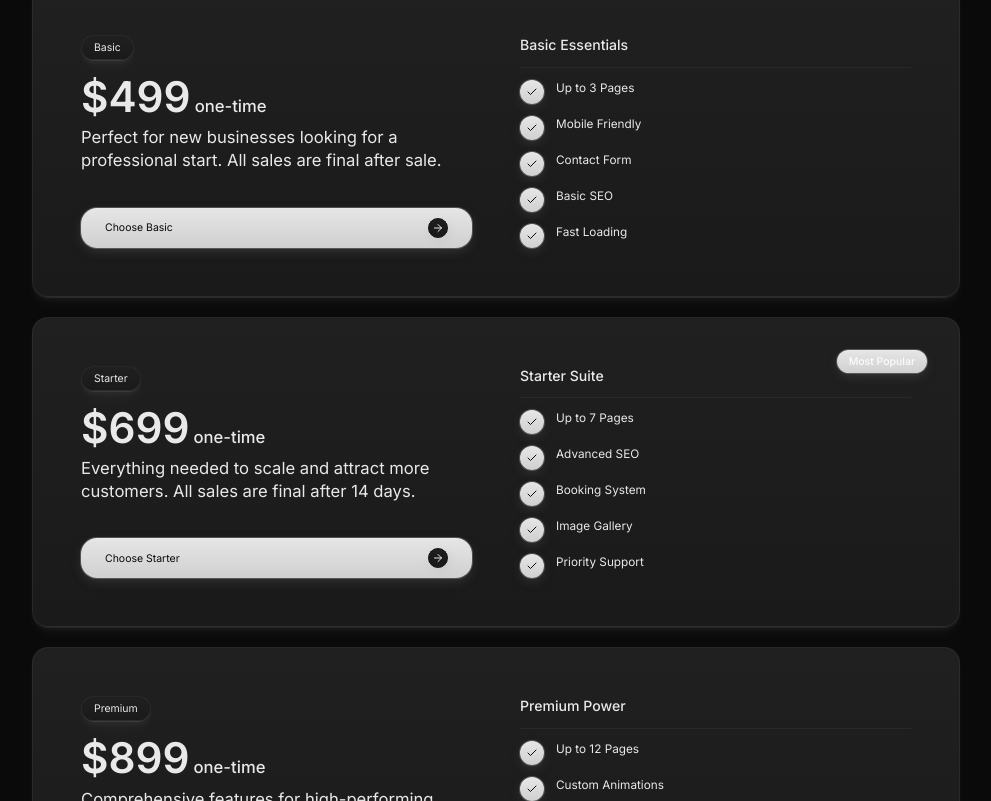
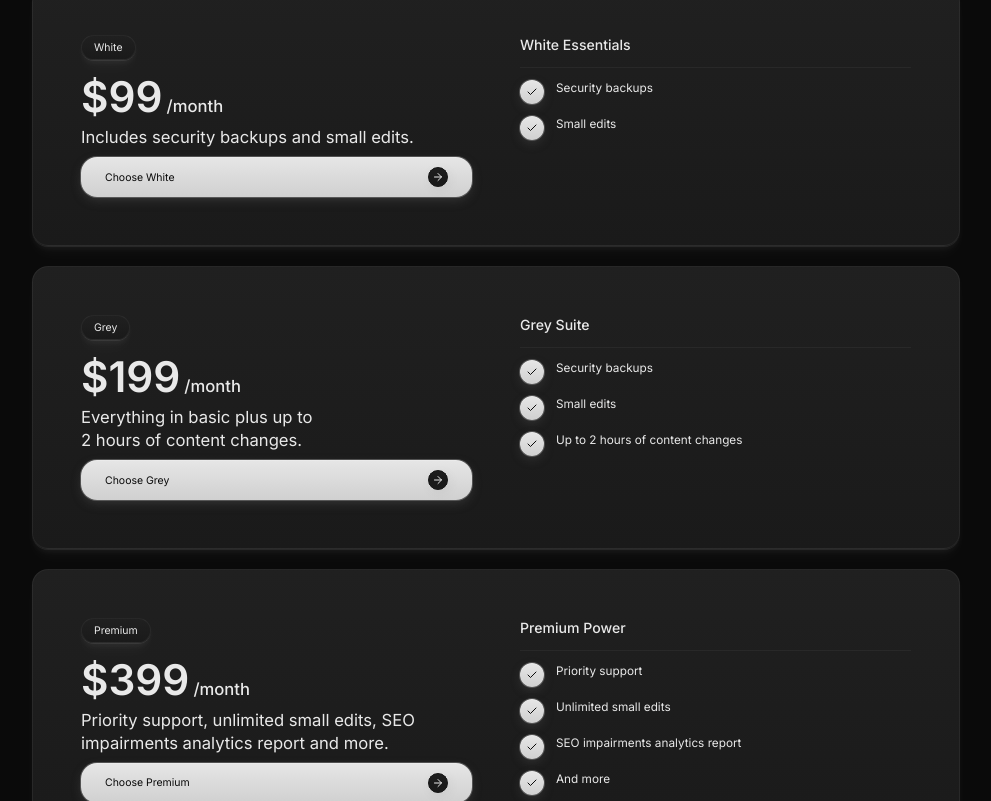
Before and after one commit to dmytro-webild/6b840f65-7df4-4eca-a24a-b1ea8e8830a6, a React (Vite) app: page / in a window 1280 px wide. Shown: the part 1479-2280 px from the top of the page, without its empty margins (144-1135 px from the left). Built offline with nearby package versions, Linux system fonts and the light colour scheme; grey boxes are pictures that could not be loaded; a web font is replaced by a local one.

Commit message:
Bob AI: Update pricing plans to White, Grey, and Premium with new de

```diff
--- a/src/pages/HomePage/sections/Pricing.tsx
+++ b/src/pages/HomePage/sections/Pricing.tsx
@@ -7,57 +7,51 @@ import ScrollReveal from "@/components/ui/ScrollReveal";
 
 const plans = [
   {
-    tag: "Basic",
-    price: "$499",
-    period: "one-time",
-    description: "Perfect for new businesses looking for a professional start. All sales are final after sale.",
+    tag: "White",
+    price: "$99",
+    period: "/month",
+    description: "Includes security backups and small edits.",
     primaryButton: {
-      text: "Choose Basic",
+      text: "Choose White",
       href: "https://creator-studios-2963.myshopify.com/products/standard?pr_prod_strat=collection_fallback&pr_rec_id=5fb631241&pr_rec_pid=9496676761813&pr_ref_pid=9496710774997&pr_seq=uniform"
     },
-    featuresTitle: "Basic Essentials",
+    featuresTitle: "White Essentials",
     features: [
-      "Up to 3 Pages",
-      "Mobile Friendly",
-      "Contact Form",
-      "Basic SEO",
-      "Fast Loading"
+      "Security backups",
+      "Small edits"
     ]
   },
   {
-    tag: "Starter",
-    price: "$699",
-    period: "one-time",
-    description: "Everything needed to scale and attract more customers. All sales are final after 14 days.",
+    tag: "Grey",
+    price: "$199",
+    period: "/month",
+    description: "Everything in basic plus up to 2 hours of content changes.",
     primaryButton: {
-      text: "Choose Starter",
+      text: "Choose Grey",
       href: "https://creator-studios-2963.myshopify.com/products/popular?pr_prod_strat=collection_fallback&pr_rec_id=c2c2faced&pr_rec_pid=9496710774997&pr_ref_pid=9496676761813&pr_seq=uniform"
     },
-    featuresTitle: "Starter Suite",
+    featuresTitle: "Grey Suite",
     features: [
-      "Up to 7 Pages",
-      "Advanced SEO",
-      "Booking System",
-      "Image Gallery",
-      "Priority Support"
+      "Security backups",
+      "Small edits",
+      "Up to 2 hours of content changes"
     ]
   },
   {
     tag: "Premium",
-    price: "$899",
-    period: "one-time",
-    description: "Comprehensive features for high-performing brands. All sales are final after 30 days.",
+    price: "$399",
+    period: "/month",
+    description: "Priority support, unlimited small edits, SEO impairments analytics report and more.",
     primaryButton: {
       text: "Choose Premium",
       href: "https://creator-studios-2963.myshopify.com/products/premium-1?pr_prod_strat=collection_fallback&pr_rec_id=c2c2faced&pr_rec_pid=9496710807765&pr_ref_pid=9496676761813&pr_seq=uniform"
     },
     featuresTitle: "Premium Power",
     features: [
-      "Up to 12 Pages",
-      "Custom Animations",
-      "E-commerce Ready",
-      "Blog Setup",
-      "30 Days Support"
+      "Priority support",
+      "Unlimited small edits",
+      "SEO impairments analytics report",
+      "And more"
     ]
   }
 ];
```
